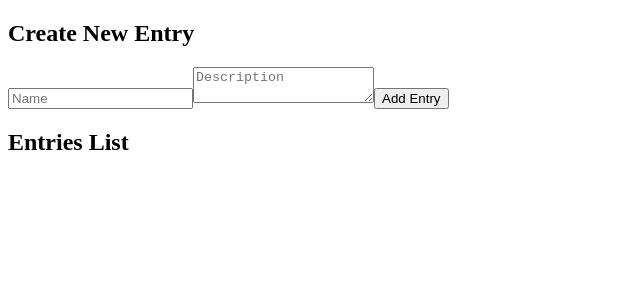
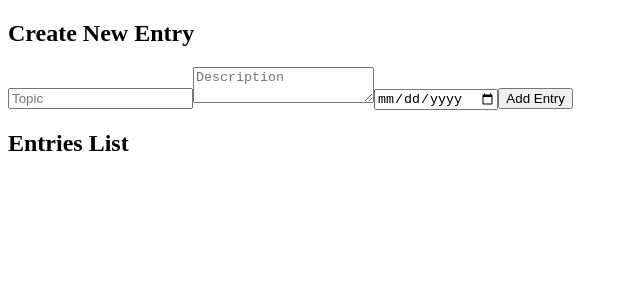
Before and after one commit to nzdable/spaced-repetition-app, a React (Create React App) app in the folder app/: page / in a window 1280 px wide. Shown: the top 300 px of the page, without its empty margins (0-640 px from the left). Built offline with nearby package versions, Linux system fonts and the light colour scheme.

Commit message:
feat: added date and changed name to topic

```diff
--- a/app/src/components/CreateEntry.js
+++ b/app/src/components/CreateEntry.js
@@ -1,16 +1,17 @@
-
-import React, { useState } from 'react';
+import React, { useState } from "react";
 
 function CreateEntry({ addEntry }) {
-  const [name, setName] = useState('');
-  const [description, setDescription] = useState('');
+  const [topic, setTopic] = useState("");
+  const [description, setDescription] = useState("");
+  const [date, setDate] = useState("");
 
   const handleSubmit = (e) => {
     e.preventDefault();
-    if (name && description) {
-      addEntry({ id: Date.now(), name, description });
-      setName('');
-      setDescription('');
+    if (topic && description && date) {
+      addEntry({ id: Date.now(), topic, description, date });
+      setTopic("");
+      setDescription("");
+      setDate("");
     }
   };
 
@@ -20,15 +21,21 @@ function CreateEntry({ addEntry }) {
       <form onSubmit={handleSubmit}>
         <input
           type="text"
-          placeholder="Name"
-          value={name}
-          onChange={(e) => setName(e.target.value)}
+          placeholder="Topic"
+          value={topic}
+          onChange={(e) => setTopic(e.target.value)}
           required
         />
         <textarea
           placeholder="Description"
           value={description}
           onChange={(e) => setDescription(e.target.value)}
+          required
+        />
+        <input
+          type="date"
+          value={date}
+          onChange={(e) => setDate(e.target.value)}
           required
         />
         <button type="submit">Add Entry</button>
--- a/app/src/components/EditEntry.js
+++ b/app/src/components/EditEntry.js
@@ -1,18 +1,20 @@
 // src/components/EditEntry.js
-import React, { useState, useEffect } from 'react';
+import React, { useState, useEffect } from "react";
 
 function EditEntry({ entry, updateEntry, cancelEdit }) {
-  const [name, setName] = useState(entry.name);
+  const [topic, setTopic] = useState(entry.topic);
   const [description, setDescription] = useState(entry.description);
+  const [date, setDate] = useState(entry.date || "");
 
   useEffect(() => {
-    setName(entry.name);
+    setTopic(entry.topic);
     setDescription(entry.description);
+    setDate(entry.date || "");
   }, [entry]);
 
   const handleSubmit = (e) => {
     e.preventDefault();
-    updateEntry({ ...entry, name, description });
+    updateEntry({ ...entry, topic, description, date });
   };
 
   return (
@@ -21,13 +23,19 @@ function EditEntry({ entry, updateEntry, cancelEdit }) {
       <form onSubmit={handleSubmit}>
         <input
           type="text"
-          value={name}
-          onChange={(e) => setName(e.target.value)}
+          value={topic}
+          onChange={(e) => setTopic(e.target.value)}
           required
         />
         <textarea
           value={description}
           onChange={(e) => setDescription(e.target.value)}
+          required
+        />
+        <input
+          type="date"
+          value={date}
+          onChange={(e) => setDate(e.target.value)}
           required
         />
         <button type="submit">Update</button>
--- a/app/src/components/EntryList.js
+++ b/app/src/components/EntryList.js
@@ -1,5 +1,5 @@
 // src/components/EntryList.js
-import React from 'react';
+import React from "react";
 
 function EntryList({ entries, deleteEntry, editEntry }) {
   return (
@@ -8,8 +8,9 @@ function EntryList({ entries, deleteEntry, editEntry }) {
       <ul>
         {entries.map((entry) => (
           <li key={entry.id}>
-            <h3>{entry.name}</h3>
+            <h3>{entry.topic}</h3>
             <p>{entry.description}</p>
+            <p>{entry.date}</p>
             <button onClick={() => editEntry(entry)}>Edit</button>
             <button onClick={() => deleteEntry(entry.id)}>Delete</button>
           </li>
```
